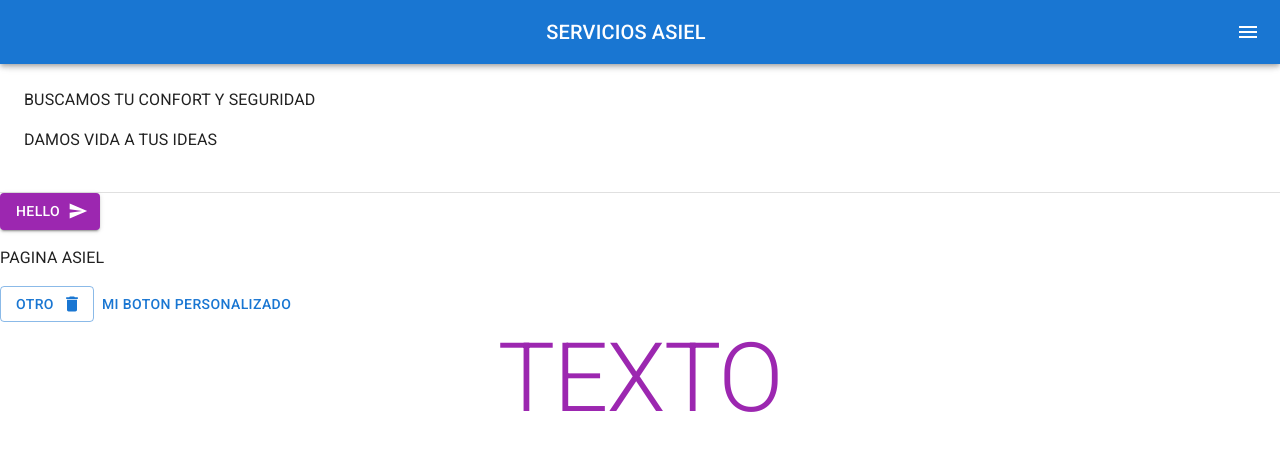
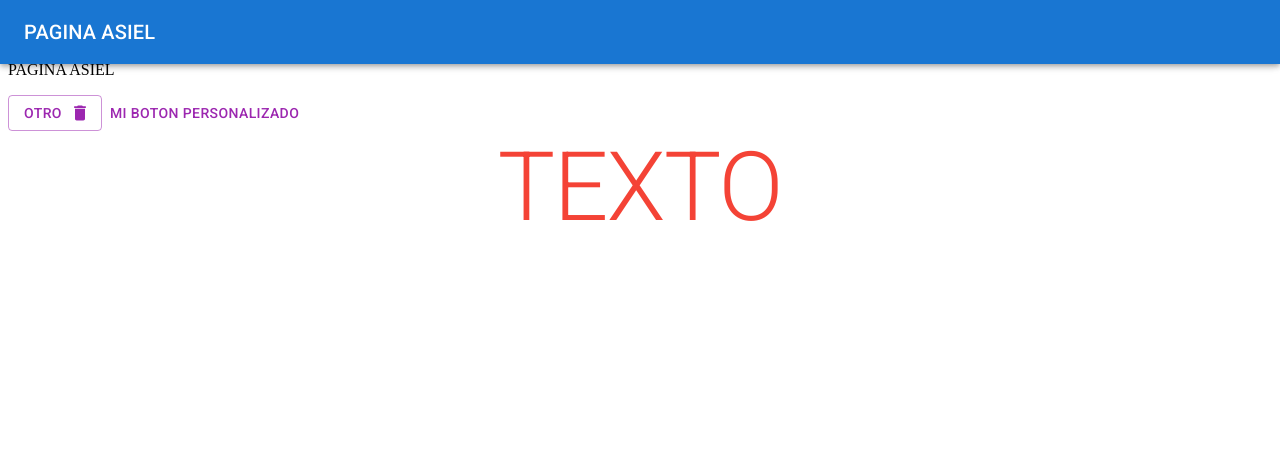
Before and after one commit to Elopezru/proyecto_pagAsiel, a React (Vite) app in the folder pag_asiel/: page / in a window 1280 px wide. Shown: the top 450 px of the page. Built offline with nearby package versions, Linux system fonts and the light colour scheme.

Commit message:
feat: update

```diff
--- a/pag_asiel/package.json
+++ b/pag_asiel/package.json
@@ -15,6 +15,7 @@
     "@fontsource/roboto": "^5.2.10",
     "@mui/icons-material": "^9.0.0",
     "@mui/material": "^9.0.0",
+    "@mui/styles": "^6.5.0",
     "react": "^19.2.4",
     "react-dom": "^19.2.4"
   },
--- a/pag_asiel/src/App.jsx
+++ b/pag_asiel/src/App.jsx
@@ -5,20 +5,21 @@ import DeleteIcon from '@mui/icons-material/Delete';
 import SendIcon from '@mui/icons-material/Send';
 import DrawerP from './Componentes/DrawerP';
 import Divider from '@mui/material/Divider';
-import Typography from '@mui/material/Typography'
-//import { makeStyles } from '@material-ui/core/styles';
+import Typography from '@mui/material/Typography';
+import theme from './Componentes/temaConfig';
+import { Navbar } from './Componentes/Navbar';
 
-//const useStyle = makeStyles({
-//  nuevo
-
-//})
 
 function App() {
 
   return (
     <div>
-      <DrawerP />
-      <Divider />
+      <Navbar />
+
+
+      <ThemeProvider theme={theme}>
+
+
       <Button variant ="contained" color="secondary" endIcon= {<SendIcon />}>
        HELLO
       </Button>
@@ -30,7 +31,7 @@ function App() {
        otro
       </Button>
 
-      <Button >
+      <Button>
         MI BOTON PERSONALIZADO
       </Button>
 
@@ -39,8 +40,9 @@ function App() {
      TEXTO
     </Typography>
     </div>
+    </ThemeProvider>
+    </div>
 
-    </div>
   )
 }
 
--- a/pag_asiel/src/Componentes/DrawerP.jsx
+++ b/pag_asiel/src/Componentes/DrawerP.jsx
@@ -18,6 +18,8 @@ import ListItemIcon from '@mui/material/ListItemIcon';
 import ListItemText from '@mui/material/ListItemText';
 import InboxIcon from '@mui/icons-material/MoveToInbox';
 import MailIcon from '@mui/icons-material/Mail';
+import HomeIcon from '@mui/icons-material/Home';
+import Logo from '../assets/react.svg'
 
 const drawerWidth = 240;
 
@@ -98,11 +100,12 @@ export default function PersistentDrawerRight() {
   return (
     <Box sx={{ display: 'flex' }}>
       <CssBaseline />
-      <AppBar position="fixed" open={open}>
+      <AppBar position="fixed" open={open} color="secondary">
         <Toolbar>
           <Typography variant="h6" align="center" noWrap sx={{ flexGrow: 1 }} component="div">
             SERVICIOS ASIEL
           </Typography>
+          <img src={Logo} alt="Logo" align="left" style={{ height: '20px', marginLeft: '8px' }} />
           <IconButton
             color="inherit"
             aria-label="open drawer"
@@ -146,11 +149,11 @@ export default function PersistentDrawerRight() {
         </DrawerHeader>
         <Divider />
         <List>
-          {['Inbox', 'Starred', 'Send email', 'Drafts'].map((text, index) => (
+          {['Inicio', 'Servicios', 'Nosotros', 'Proyectos', 'Contacto'].map((text, index) => (
             <ListItem key={text} disablePadding>
               <ListItemButton>
                 <ListItemIcon>
-                  {index % 2 === 0 ? <InboxIcon /> : <MailIcon />}
+                  {index % 2 === 0 ? <HomeIcon /> : <MailIcon />}
                 </ListItemIcon>
                 <ListItemText primary={text} />
               </ListItemButton>
@@ -158,18 +161,7 @@ export default function PersistentDrawerRight() {
           ))}
         </List>
         <Divider />
-        <List>
-          {['All mail', 'Trash', 'Spam'].map((text, index) => (
-            <ListItem key={text} disablePadding>
-              <ListItemButton>
-                <ListItemIcon>
-                  {index % 2 === 0 ? <InboxIcon /> : <MailIcon />}
-                </ListItemIcon>
-                <ListItemText primary={text} />
-              </ListItemButton>
-            </ListItem>
-          ))}
-        </List>
+
       </Drawer>
     </Box>
   );
--- a/pag_asiel/src/Componentes/Navbar.jsx
+++ b/pag_asiel/src/Componentes/Navbar.jsx
@@ -2,8 +2,14 @@ import React from 'react'
 import AppBar from '@mui/material/AppBar'
 import Toolbar from '@mui/material/Toolbar'
 import Typography from '@mui/material/Typography'
+import {createTheme}from '@mui/material/styles';
+
+const theme = createTheme(theme => ({
+  offset: theme.mixins.toolbar //ALTO DEL APPBAR
+}))
 
 export const Navbar = () => {
+  const classes = createTheme()
   return (
     <div>
         <AppBar position="fixed" color="primary">
@@ -13,6 +19,7 @@ export const Navbar = () => {
             </Typography>
           </Toolbar>
         </AppBar>
+        <div className={classes.mixins.offset}></div>
     </div>
   )
 }
--- /dev/null
+++ b/pag_asiel/src/Componentes/temaConfig.js
@@ -0,0 +1,19 @@
+import {createTheme}from '@mui/material/styles';
+import {purple} from '@mui/material/colors';
+import { red } from '@mui/material/colors';
+
+const theme = createTheme({
+
+    palette: {
+        primary: {
+            main: purple[500],
+        },
+        secondary: {
+            main: red[500],
+        }
+    }
+
+
+})
+
+export default theme;
```
Also changed, not shown: pag_asiel/src/Componentes/NavBarListDrawer.jsx (added, +22 -0 lines), 1 other file (tests, documents, lock files or other folders).
